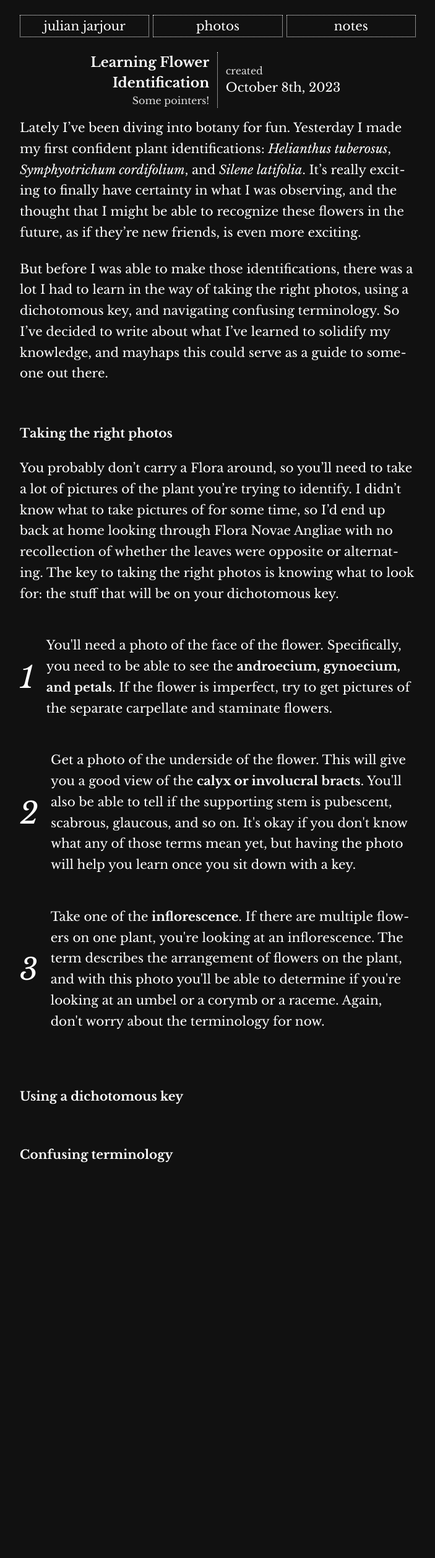
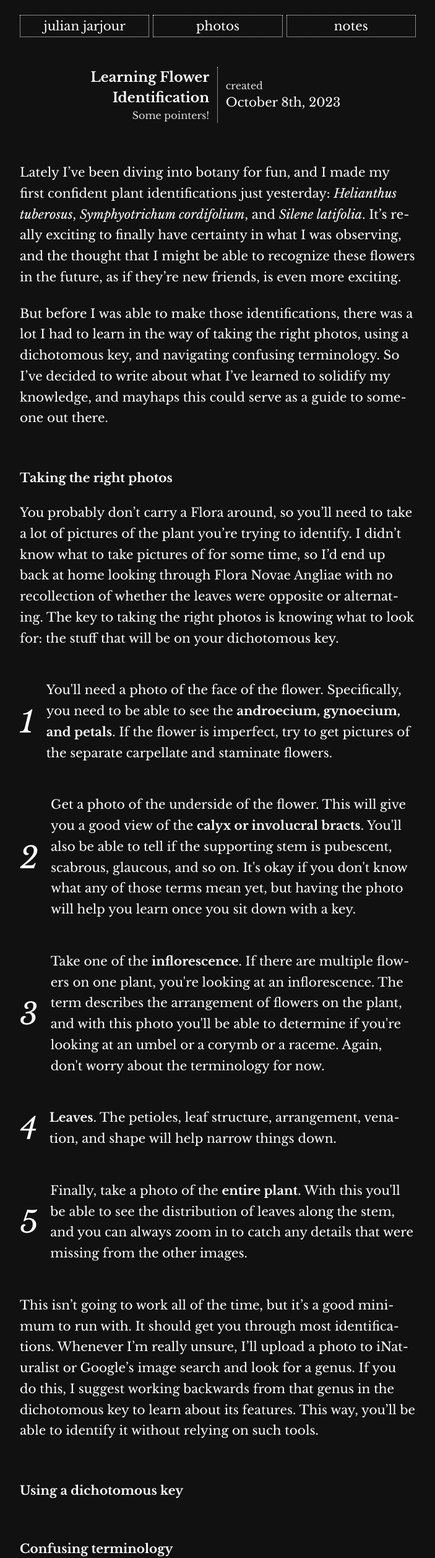
Before and after one commit to jarzanman/jarzanman.github.io, a Jekyll site: the page built from _notes/learning-flower-identification.md, in a window 1280 px wide. Shown: the whole page at 62% size, without its empty margins (288-991 px from the left). Built offline with Jekyll 4.4.1, drawn with Linux system fonts in a browser that asks for light colours; before the commit the page ends 1878 px from its top, so only the background shows below that.

Commit message:
writing 2

```diff
--- a/_notes/learning-flower-identification.md
+++ b/_notes/learning-flower-identification.md
@@ -4,7 +4,7 @@ description: Some pointers!
 date: 2023-10-08
 modifiedDate:
 ---
-Lately I've been diving into botany for fun. Yesterday I made my first confident plant identifications: *Helianthus tuberosus*, *Symphyotrichum cordifolium*, and *Silene latifolia*. It's really exciting to finally have certainty in what I was observing, and the thought that I might be able to recognize these flowers in the future, as if they're new friends, is even more exciting.
+Lately I've been diving into botany for fun, and I made my first confident plant identifications just yesterday: *Helianthus tuberosus*, *Symphyotrichum cordifolium*, and *Silene latifolia*. It's really exciting to finally have certainty in what I was observing, and the thought that I might be able to recognize these flowers in the future, as if they're new friends, is even more exciting.
 
 But before I was able to make those identifications, there was a lot I had to learn in the way of taking the right photos, using a dichotomous key, and navigating confusing terminology. So I've decided to write about what I've learned to solidify my knowledge, and mayhaps this could serve as a guide to someone out there.
 
@@ -14,6 +14,10 @@ You probably don't carry a Flora around, so you'll need to take a lot of picture
 1. <p>You'll need a photo of the face of the flower. Specifically, you need to be able to see the <strong>androecium, gynoecium, and petals</strong>. If the flower is imperfect, try to get pictures of the separate carpellate and staminate flowers.</p>
 2. <p>Get a photo of the underside of the flower. This will give you a good view of the <strong>calyx or involucral bracts</strong>. You'll also be able to tell if the supporting stem is pubescent, scabrous, glaucous, and so on. It's okay if you don't know what any of those terms mean yet, but having the photo will help you learn once you sit down with a key.</p>
 3. <p>Take one of the <strong>inflorescence</strong>. If there are multiple flowers on one plant, you're looking at an inflorescence. The term describes the arrangement of flowers on the plant, and with this photo you'll be able to determine if you're looking at an umbel or a corymb or a raceme. Again, don't worry about the terminology for now.</p>
+4. <p><strong>Leaves</strong>. The petioles, leaf structure, arrangement, venation, and shape will help narrow things down.</p>
+5. <p>Finally, take a photo of the <strong>entire plant</strong>. With this you'll be able to see the distribution of leaves along the stem, and you can always zoom in to catch any details that were missing from the other images.</p>
+
+This isn't going to work all of the time, but it's a good minimum to run with. It should get you through most identifications. Whenever I'm really unsure, I'll upload a photo to iNaturalist or Google's image search and look for a genus. If you do this, I suggest working backwards from that genus in the dichotomous key to learn about its features. This way, you'll be able to identify it without relying on such tools.
 
 ## Using a dichotomous key
 
--- a/_sass/headings.scss
+++ b/_sass/headings.scss
@@ -18,6 +18,7 @@ h4 + h5 {
 }
 .titleblock {
   display: flex;
+  margin: 3rem 0 4rem 0;
 }
 .titleblock + p {
   margin-top: 1rem;
```
Also changed, not shown: 1 other file.
